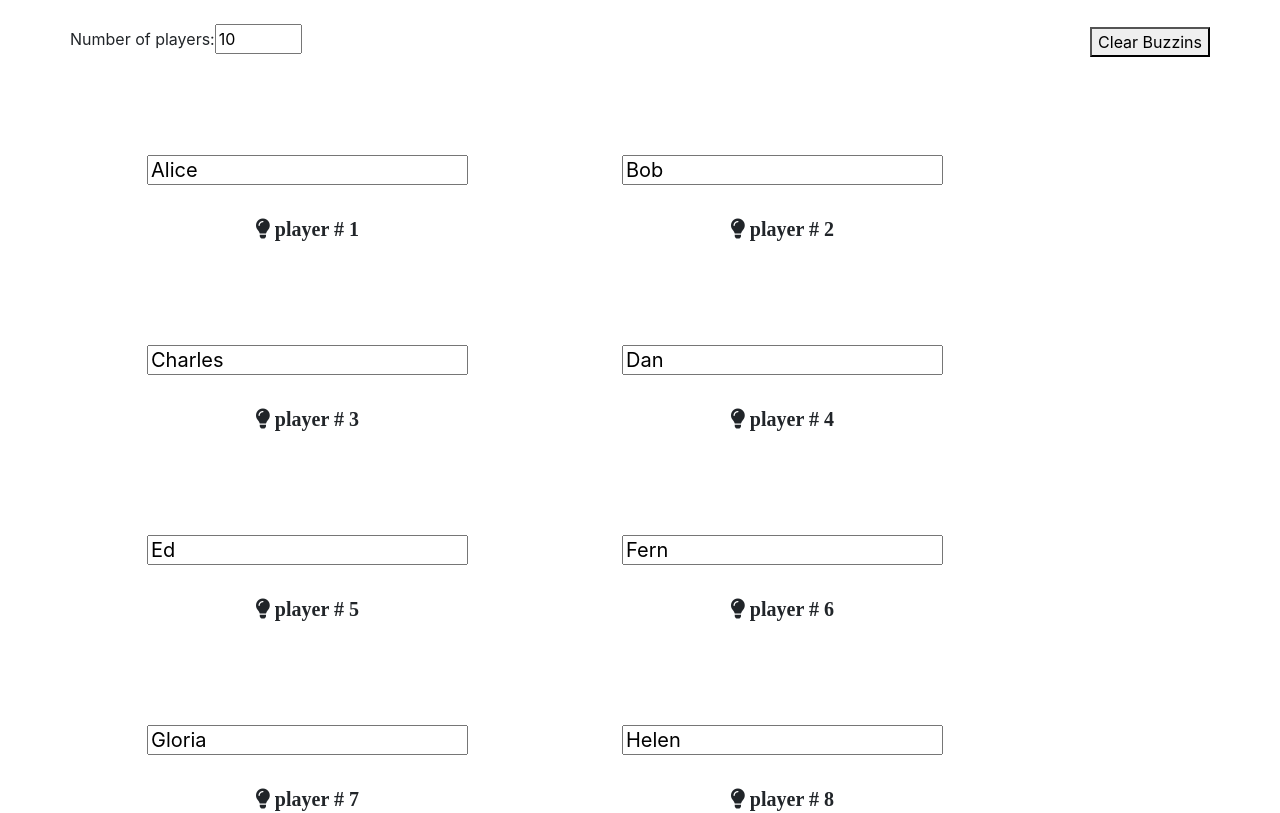
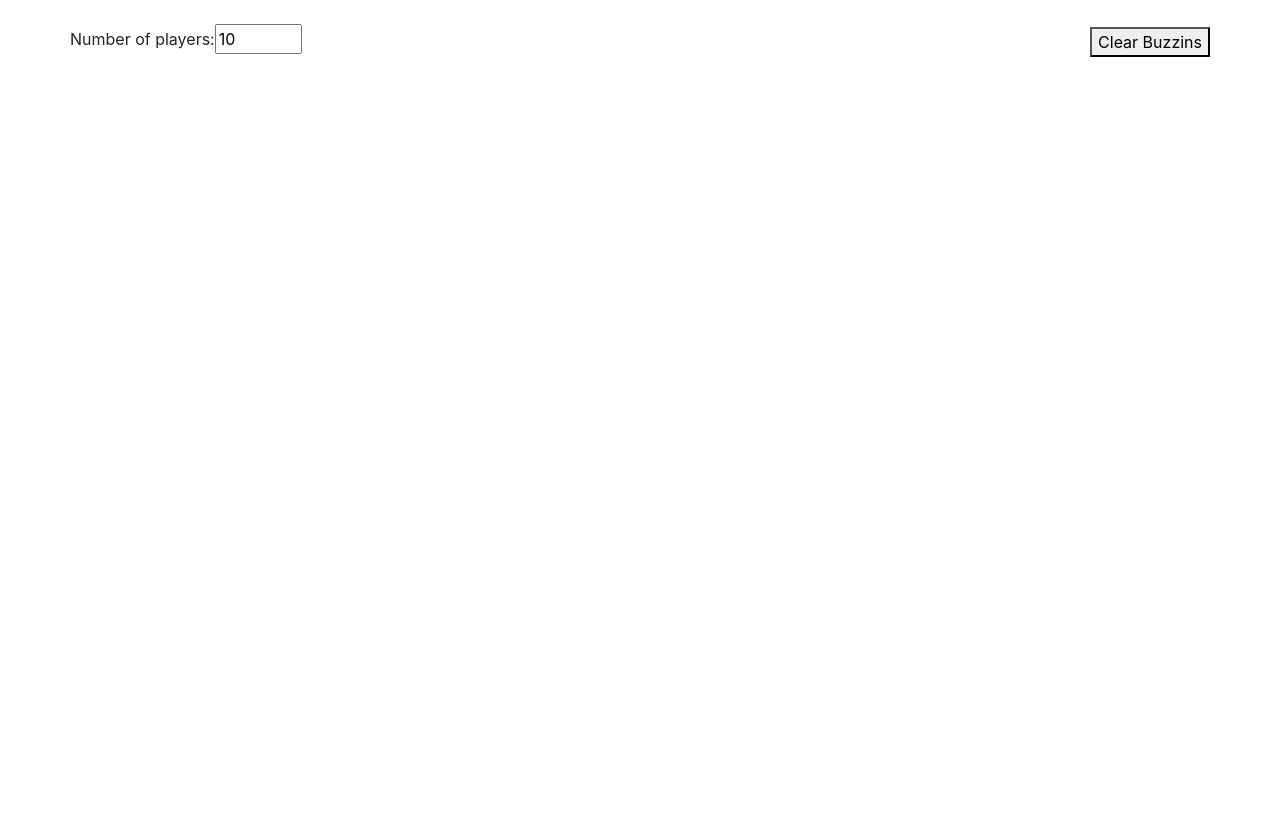
Before and after one commit to Jmangle93/jeopardy-buzzer-beater, a Next.js app: page / in a window 1280 px wide. Shown: the top 813 px of the page. Built offline with nearby package versions, Linux system fonts and the light colour scheme.

Commit message:
gitignore added, restructure around App component, still thinking through design for passing numPlayers state

```diff
--- a/pages/index.js
+++ b/pages/index.js
@@ -1,71 +1,9 @@
-import {useEffect, useState} from 'react';
-
-import Header from '../src/components/Header';
-import Players from '../src/components/Players';
+import App from "../src/components/App";
 
 
 const IndexPage = () => {
-    const keys =   ['y',
-                    'u',
-                    'i',
-                    'o',
-                    'p',
-                    'h',
-                    'j',
-                    'k',
-                    'l',
-                    ';'];
-
-    const [players, setPlayers] = useState(['Alice',
-                                            'Bob',
-                                            'Charles',
-                                            'Dan',
-                                            'Ed',
-                                            'Fern',
-                                            'Gloria',
-                                            'Helen',
-                                            'Ingrid',
-                                            'Joe']);
-
-    const [numPlayers, setNumPlayers] = useState(10);
-    useEffect(() => {
-        document.title = `There are ${numPlayers} players`;
-    });
-
-
-    function handleBuzzIn(event) {
-        keys.forEach(e => {
-            if (event.key === e) {
-                console.log('key press');
-                console.log(numPlayers);
-            }
-        });
-    };
-
-    function handleUpdates(event) {
-
-    }
-
-    function handlePlayerNumber(event) {
-        numPlayers = event.target.value;
-    }
-
-
-    function handlePlayerName(event, index) {
-        players[index] = event.target.value;
-    }
-
-
-    return (
-        <div className="container players-list" onKeyDown={(e) => handleBuzzIn(e)}>
-            <Header maxPlayers={keys.length} numPlayers={numPlayers} setNumPlayers={setNumPlayers}></Header>
-            <br></br>
-            <br></br>
-            <Players players={players} numPlayers={numPlayers}></Players>
-        </div>
-    );
-}
-
+    return <App />;
+};
 
 
 export default IndexPage;
--- /dev/null
+++ b/src/components/App.js
@@ -0,0 +1,70 @@
+import { useEffect, useState } from "react";
+
+import Header from './Header';
+import Players from './Players';
+
+
+function App() {
+  const keys =   ['y',
+                    'u',
+                    'i',
+                    'o',
+                    'p',
+                    'h',
+                    'j',
+                    'k',
+                    'l',
+                    ';'];
+
+    const [players, setPlayers] = useState(['Alice',
+                                            'Bob',
+                                            'Charles',
+                                            'Dan',
+                                            'Ed',
+                                            'Fern',
+                                            'Gloria',
+                                            'Helen',
+                                            'Ingrid',
+                                            'Joe']);
+
+    const [numPlayers, setNumPlayers] = useState(10);
+    useEffect(() => {
+        document.title = `There are ${numPlayers} players`;
+    });
+
+
+    function handleBuzzIn(event) {
+        keys.forEach(e => {
+            if (event.key === e) {
+                console.log('key press');
+                console.log(numPlayers);
+            }
+        });
+    };
+
+    function handleUpdates(event) {
+
+    }
+
+    function handlePlayerNumber(event) {
+        setNumPlayers(event.target.value);
+    }
+
+
+    function handlePlayerName(event, index) {
+        players[index] = event.target.value;
+    }
+
+    console.log(numPlayers);
+
+    return (
+        <div className="container players-list" onKeyDown={(e) => handleBuzzIn(e)}>
+            <Header maxPlayers={keys.length} numPlayers={numPlayers} setNumPlayers={setNumPlayers}></Header>
+            <br></br>
+            <br></br>
+            <Players numPlayers={numPlayers}></Players>
+        </div>
+    );
+}
+
+export default App;
--- a/src/components/Player.js
+++ b/src/components/Player.js
@@ -1,12 +1,12 @@
 import { useState } from 'react';
 
-function Player({player, index}) {
+function Player({index}) {
 
-    const [playerValue, setPlayerValue] = useState(player);
+  const [player, setPlayer] = useState("player"+(index+1));
 
   return (
     <div>
-            <h5 align="center"><input type="text" onChange={(e, index) => setPlayerValue(e.target.value)} value={playerValue}></input></h5>
+      <h5 align="center"><input type="text" onChange={(e) => setPlayer(e.target.value)} value={player}></input></h5>
       <br></br>
       <h5 align="center"><i className='fas fa-lightbulb'> player # {index+1}</i></h5>
       <br></br>
--- a/src/components/Players.js
+++ b/src/components/Players.js
@@ -1,15 +1,17 @@
+
 import Player from './Player';
 
-function Players({players, numPlayers}) {
-    return (
-        <div className='row'>
-            {players.slice(0, numPlayers).map((player, index) => {
-                return  <div className='col-xs-10 col-sm-10 col-md-5 col-lg-5 col-sm-10 col-xs-10 p-4 mt-4' key={player}>
-                            <Player player={player} index={index}></Player>
-                        </div>
-            })}
-        </div>
-    )
+function Players({numPlayers}) {
+
+  return (
+    <div className='row'>
+      {Array(numPlayers).map((_, index) => {
+        return  <div className='col-xs-10 col-sm-10 col-md-5 col-lg-5 col-sm-10 col-xs-10 p-4 mt-4' key={"player"+(index+1)}>
+                  <Player index={index}></Player>
+                </div>
+      })}
+    </div>
+  );
 }
 
 export default Players;
```
Also changed, not shown: 2 other files (tests, documents, lock files or other folders). Lines whose indentation alone changed are shown as unchanged.
